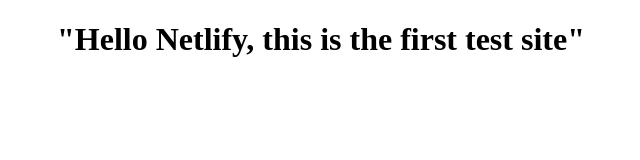
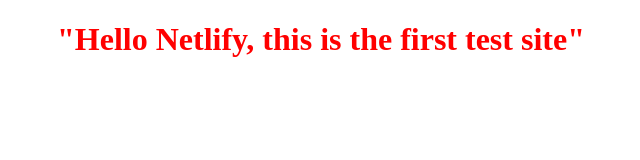
Before and after one commit to phonemyintmar/netlify-test, a plain HTML site: page index.html in a window 1280 px wide. Shown: the whole page, without its empty margins (87-727 px from the left). Drawn offline with Linux system fonts and the light colour scheme.

Commit message:
Update index.html changed color

```diff
--- a/index.html
+++ b/index.html
@@ -8,7 +8,7 @@
 </head>
 <body>
     <div style="height: 100vh; width: 100vb; text-align: center;">
-     <h1 style="text-align: center; colour:red;">"Hello Netlify, this is the first test site"</h1>
+     <h1 style="text-align: center; color:red;">"Hello Netlify, this is the first test site"</h1>
     </div>
 
 </body>
```
